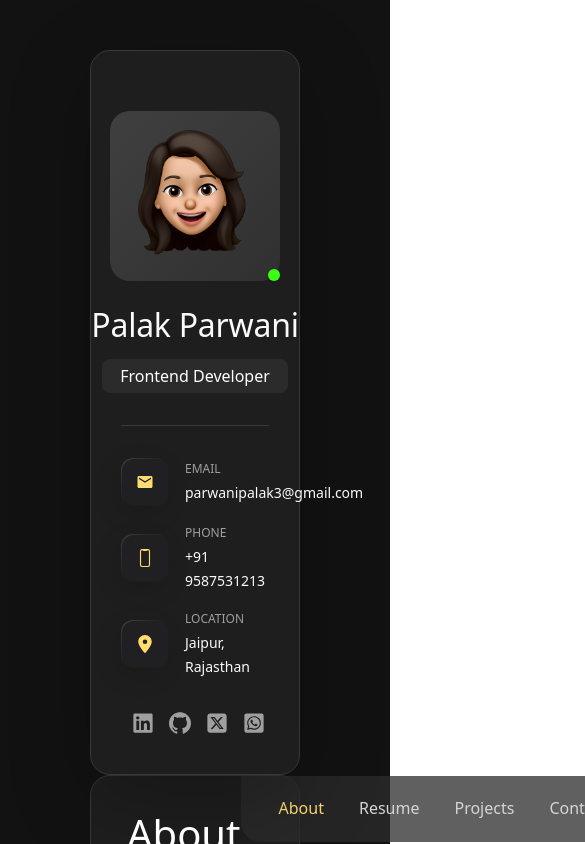
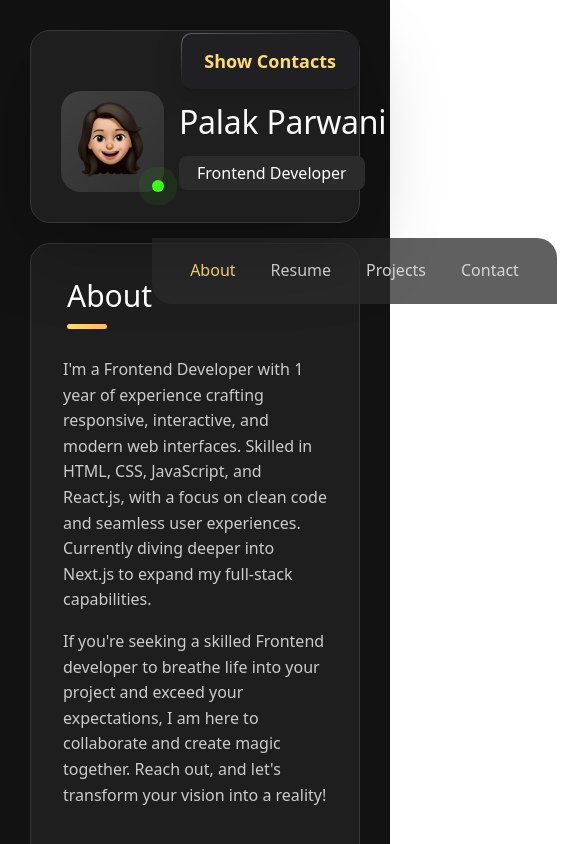
Before and after one commit to palak-parwani/palakparwani-portfolio, a Next.js app: page / in a window 390 px wide. Shown: the top 844 px of the page, 585 px wide, since content can reach past the window. Built offline with nearby package versions, Linux system fonts and the light colour scheme.

Commit message:
chnge in left side document icon and work on responsive

```diff
--- a/src/app/globals.css
+++ b/src/app/globals.css
@@ -61,3 +61,9 @@ a {
     color-scheme: dark;
   }
 }
+@media (max-width: 1280px){
+  .common-padding {
+    padding: 30px 30px;
+}
+
+}
--- a/src/app/layout.js
+++ b/src/app/layout.js
@@ -18,12 +18,7 @@ export const metadata = {
   title: "Palak - Personal Portfolio",
   description: "Generated by create next app",
   icons: {
-    icon: [
-      {
-        url: "/avatar.png",
-        type: "image/png",
-      },
-    ],
+    icon: "/avatar.png",
   },
 };
 
--- a/src/component/HomePage.jsx
+++ b/src/component/HomePage.jsx
@@ -8,10 +8,10 @@ export default function HomePage() {
     <>
       <div className="common-padding">
         <Row>
-          <Col md={3}>
+          <Col xxl={3} lg={12} md={12} sm={12}>
             <LeftSide />
           </Col>
-          <Col md={9}>
+          <Col xxl={9} lg={12} md={12} sm={12}>
             <RightSide />
           </Col>
         </Row>
--- a/src/component/LeftSide.jsx
+++ b/src/component/LeftSide.jsx
@@ -1,50 +1,27 @@
-import React from "react";
+"use client";
 import Image from "next/image";
-import { FaLinkedin } from "react-icons/fa6";
+import React, { useState, useEffect } from "react";
+import { FaLinkedin, FaSquarePhone, FaSquareXTwitter, FaLocationDot } from "react-icons/fa6";
 import { SiGithub } from "react-icons/si";
-import { FaSquarePhone } from "react-icons/fa6";
-import { FaSquareXTwitter } from "react-icons/fa6";
-import { FaLocationDot } from "react-icons/fa6";
 import { IoPhonePortraitOutline } from "react-icons/io5";
-import { MdEmail } from "react-icons/md";
+import { MdEmail, MdSimCardDownload } from "react-icons/md";
 import styles from "./LeftSide.module.css";
-import { FaWhatsappSquare } from "react-icons/fa";
 
 export default function LeftSide() {
-  return (
-   <>
-   <div className={styles.sticky}>
-     <div className={styles.sidebar} data-sidebar="">
-      <div className={styles.sidebarInfo}>
-        <a
-          href="/me2.jpeg"
-          target="_blank"
-          rel="noopener noreferrer"
-          title="Click me!"
-        >
-          <div className={styles.avatarBox}>
-            <Image
-              src="/image/avatar.png"
-              alt="Palak Parwani"
-              width={80}
-              height={80}
-            />
+  const [showMore, setShowMore] = useState(false);
+  const [isMobile, setIsMobile] = useState(false);
 
-            <span
-              className={styles.activeStatus}
-              title="Available for work!"
-            ></span>
-          </div>
-        </a>
+  useEffect(() => {
+    const checkWidth = () => {
+      setIsMobile(window.innerWidth < 1280);
+    };
 
-        <div className={styles.infoContent}>
-          <h1 className={styles.name} title="Palak Parwani">
-            Palak Parwani
-          </h1>
-          <p className={styles.title}>Frontend Developer</p>
-        </div>
-      </div>
+    checkWidth(); // Initial check
+    window.addEventListener("resize", checkWidth);
+    return () => window.removeEventListener("resize", checkWidth);
+  }, []);
 
+  const renderSidebarInfoMore = () => (
     <div className={styles.sidebarInfoMore}>
       <div className={styles.separator}></div>
       <ul className={styles.contactsList}>
@@ -114,7 +91,6 @@ export default function LeftSide() {
             <SiGithub />
           </a>
         </li>
-
         <li className={styles.socialItem}>
           <a
             href="https://x.com/palakparwani__"
@@ -126,18 +102,59 @@ export default function LeftSide() {
         </li>
         <li className={styles.socialItem}>
           <a
-              href="https://wa.me/919587531213"
+            href="/palakCV.pdf"
             target="_blank"
             rel="noopener noreferrer"
             className={styles.socialLink}
           >
-              <FaWhatsappSquare />
+            <MdSimCardDownload size={24} />
           </a>
         </li>
       </ul>
     </div>
+  );
+
+  return (
+    <div className={styles.sticky}>
+      <div className={styles.sidebar} data-sidebar="">
+        <div className={styles.sidebarInfo}>
+          <a
+            href="/me2.jpeg"
+            target="_blank"
+            rel="noopener noreferrer"
+            title="Click me!"
+          >
+            <div className={styles.avatarBox}>
+              <img src="/image/avatar.png" alt="Palak Parwani" />
+              <span
+                className={styles.activeStatus}
+                title="Available for work!"
+              ></span>
+            </div>
+          </a>
+
+          <div className={styles.infoContent}>
+            <h1 className={styles.name} title="Palak Parwani">
+              Palak Parwani
+            </h1>
+            <p className={styles.title}>Frontend Developer</p>
           </div>
         </div>
+
+        {isMobile ? (
+          <>
+            <button
+              className={styles.button}
+              onClick={() => setShowMore(!showMore)}
+            >
+              {showMore ? "Hide Contacts" : "Show Contacts"}
+            </button>
+            {showMore && renderSidebarInfoMore()}
           </>
+        ) : (
+          renderSidebarInfoMore()
+        )}
+      </div>
+    </div>
   );
 }
--- a/src/component/LeftSide.module.css
+++ b/src/component/LeftSide.module.css
@@ -163,3 +163,76 @@
     box-shadow: 0 0 0 14px #69ffa800;
   }
 }
+
+@media (max-width: 1280px) {
+  .sidebarInfo {
+    flex-direction: row;
+  }
+  .avatarBox {
+    width: 103px;
+    height: 101px;
+  }
+  .infoContent .title {
+    margin: 0px;
+  }
+  .button {
+  margin-top: 1rem;
+  font-weight: 600;
+  border: none;
+  border-radius: 10px;
+  cursor: pointer;
+  transition: background-color 0.3s ease;
+  display: flex;
+  justify-content: center;
+  align-items: center;
+  gap: 6px;
+  margin-top: 2px;
+  margin-bottom: -3px;
+}
+.button {
+  position: absolute;
+  top: 0px;
+  right: 0px;
+  border-radius: 10px;
+  font-size: 18px;
+  padding: 15px 23px;
+  background-image: linear-gradient(
+    to bottom right,
+    hsl(0deg 0% 25% / 81%) 0%,
+    hsl(0deg 0% 10%) 50%
+  );
+  color: hsl(45, 100%, 72%);
+  box-shadow: -4px 8px 24px hsla(0, 0%, 0%, 0.125);
+  /* position: relative; */
+  display: flex;
+  justify-content: center;
+  align-items: center;
+  z-index: 1;
+  cursor: pointer;
+  transition: background-color 0.3s ease;
+}
+.button::before {
+  content: "";
+  position: absolute;
+  inset: 1px;
+  background: hsl(240, 2%, 13%);
+  border-radius: inherit;
+  z-index: -1;
+}
+  .sidebar {
+    position: relative;
+  }
+  .socialList{
+    justify-content: start;
+  }
+  .separator:last-of-type {
+  opacity: 1;
+}
+.contactsList{
+  display: flex;
+  flex-direction: row;
+}
+.contactItem {
+    min-width: 36%;
+}
+}
--- a/src/component/RightSide.module.css
+++ b/src/component/RightSide.module.css
@@ -413,3 +413,15 @@
   justify-content: center;
   align-items: center;
 }
+
+@media (max-width: 1280px){
+  .container{
+    margin-top: 20px;
+  }
+  .projectTitle{
+    font-size: 18px;
+  }
+  .pageTitle{
+    font-size: 30px;
+  }
+}
--- a/src/component/WorkingScrollSync.jsx
+++ b/src/component/WorkingScrollSync.jsx
@@ -455,7 +455,7 @@ const WorkingScrollSync = () => {
       >
         <div className="p-4" style={{ maxWidth: "100%" }}>
           <div className="mb-4">
-            <h3 className="fw-bold mb-3 text-white">
+            <h3 className={`fw-bold mb-3 text-white ${styles.projectTitle}`}>
               {contentList[activeSection]?.title}
             </h3>
             <p
```
Also changed, not shown: 1 other file (tests, documents, lock files or other folders). Lines whose indentation alone changed are shown as unchanged.
